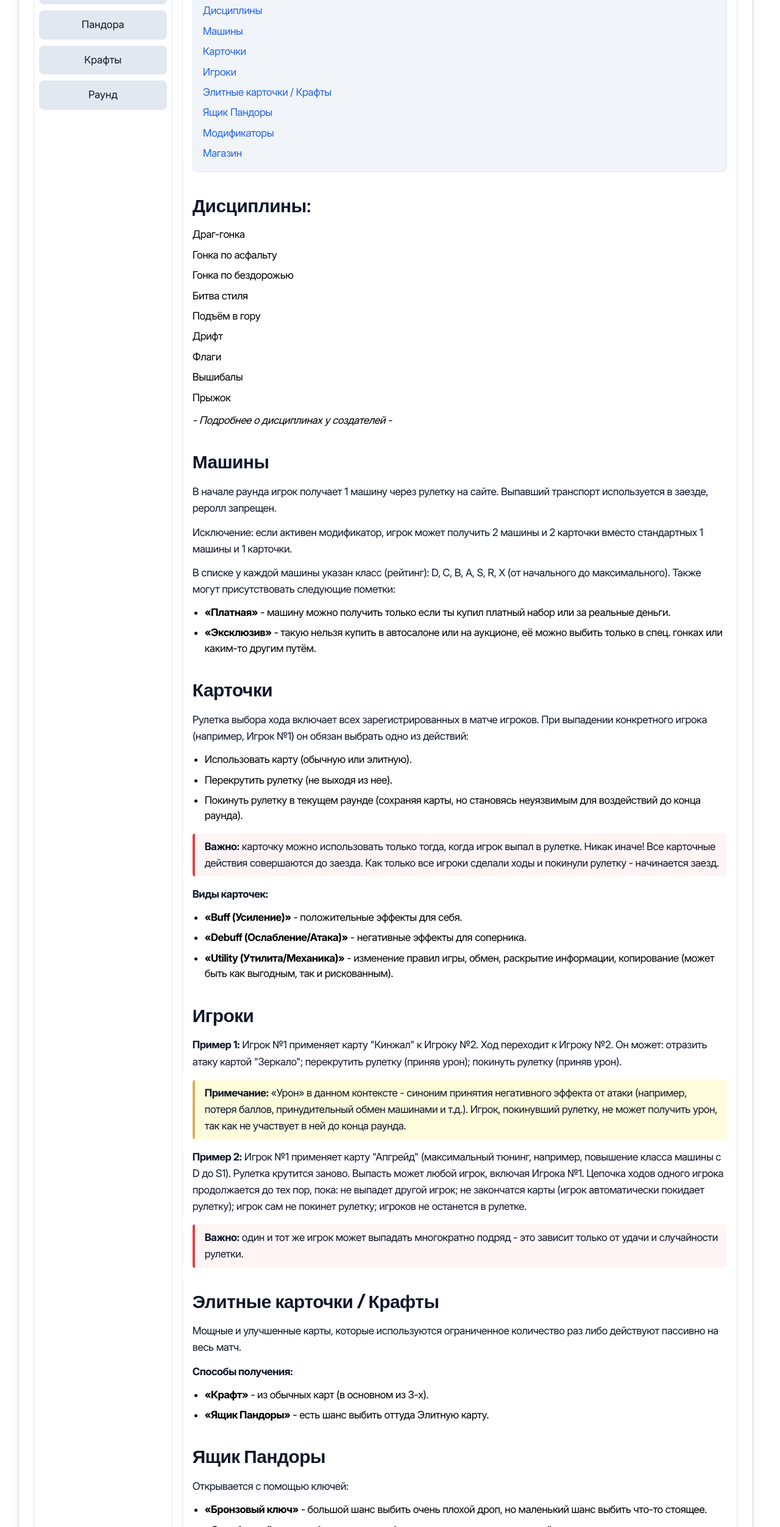
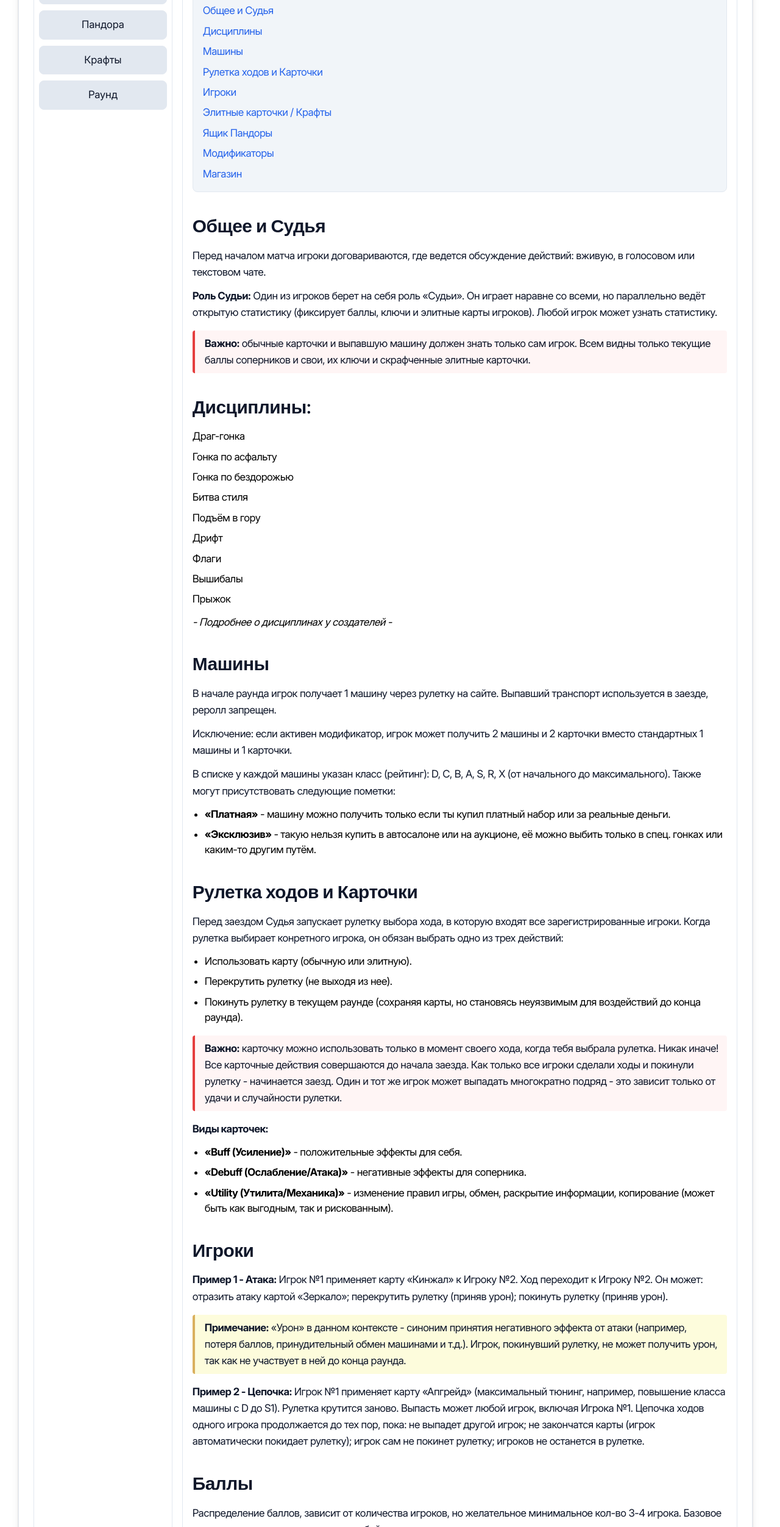
Before and after one commit to DuneFyq/car-roullete-v1, a website built with Vite: page src/index.html in a window 1280 px wide. Shown: the part 296-2800 px from the top of the page at 61% size. Built offline with nearby package versions, Linux system fonts and the light colour scheme.

Commit message:
The rules have been tweaked.

```diff
--- a/src/index.html
+++ b/src/index.html
@@ -78,6 +78,11 @@
                   <h3 class="tab-rules__nav-heading">Содержание</h3>
                   <ul class="tab-rules__list tab-rules__list--nav">
                     <li class="tab-rules__list-item">
+                      <a class="tab-rules__link" href="#referee-general"
+                        >Общее и Судья</a
+                      >
+                    </li>
+                    <li class="tab-rules__list-item">
                       <a class="tab-rules__link" href="#discipline"
                         >Дисциплины</a
                       >
@@ -86,7 +91,9 @@
                       <a class="tab-rules__link" href="#car">Машины</a>
                     </li>
                     <li class="tab-rules__list-item">
-                      <a class="tab-rules__link" href="#card">Карточки</a>
+                      <a class="tab-rules__link" href="#card"
+                        >Рулетка ходов и Карточки</a
+                      >
                     </li>
                     <li class="tab-rules__list-item">
                       <a class="tab-rules__link" href="#player">Игроки</a>
@@ -111,6 +118,31 @@
                     </li>
                   </ul>
                 </nav>
+
+                <!-- Секция: Общее и Судья -->
+                <section class="tab-rules__section" id="referee-general">
+                  <h3
+                    class="tab-rules__section-title tab-rules__section-title--car"
+                  >
+                    Общее и Судья
+                  </h3>
+                  <p class="tab-rules__text">
+                    Перед началом матча игроки договариваются, где ведется
+                    обсуждение действий: вживую, в голосовом или текстовом чате.
+                  </p>
+                  <p class="tab-rules__text">
+                    <strong>Роль Судьи:</strong> Один из игроков берет на себя
+                    роль «Судьи». Он играет наравне со всеми, но параллельно
+                    ведёт открытую статистику (фиксирует баллы, ключи и элитные
+                    карты игроков). Любой игрок может узнать статистику.
+                  </p>
+                  <p class="tab-rules__text tab-rules__text--important">
+                    <strong>Важно:</strong> обычные карточки и выпавшую машину
+                    должен знать только сам игрок. Всем видны только текущие
+                    баллы соперников и свои, их ключи и скрафченные элитные
+                    карточки.
+                  </p>
+                </section>
 
                 <!-- Секция: Дисциплины -->
                 <section class="tab-rules__section" id="discipline">
@@ -170,17 +202,17 @@
                   </ul>
                 </section>
 
-                <!-- Секция: Карточки -->
+                <!-- Секция: Рулетка ходов и Карточки -->
                 <section class="tab-rules__section" id="card">
                   <h3
                     class="tab-rules__section-title tab-rules__section-title--card"
                   >
-                    Карточки
+                    Рулетка ходов и Карточки
                   </h3>
                   <p class="tab-rules__text">
-                    Рулетка выбора хода включает всех зарегистрированных в матче
-                    игроков. При выпадении конкретного игрока (например, Игрок
-                    №1) он обязан выбрать одно из действий:
+                    Перед заездом Судья запускает рулетку выбора хода, в которую
+                    входят все зарегистрированные игроки. Когда рулетка выбирает
+                    конретного игрока, он обязан выбрать одно из трех действий:
                   </p>
                   <ul class="tab-rules__list">
                     <li class="tab-rules__list-item">
@@ -195,10 +227,13 @@
                     </li>
                   </ul>
                   <p class="tab-rules__text tab-rules__text--important">
-                    <strong>Важно:</strong> карточку можно использовать только
-                    тогда, когда игрок выпал в рулетке. Никак иначе! Все
-                    карточные действия совершаются до заезда. Как только все
-                    игроки сделали ходы и покинули рулетку - начинается заезд.
+                    <strong>Важно:</strong> карточку можно использовать только в
+                    момент своего хода, когда тебя выбрала рулетка. Никак иначе!
+                    Все карточные действия совершаются до начала заезда. Как
+                    только все игроки сделали ходы и покинули рулетку -
+                    начинается заезд. Один и тот же игрок может выпадать
+                    многократно подряд - это зависит только от удачи и
+                    случайности рулетки.
                   </p>
                   <p class="tab-rules__text"><strong>Виды карточек:</strong></p>
                   <ul class="tab-rules__list">
@@ -226,10 +261,10 @@
                     Игроки
                   </h3>
                   <p class="tab-rules__text">
-                    <strong>Пример 1:</strong> Игрок №1 применяет карту "Кинжал"
-                    к Игроку №2. Ход переходит к Игроку №2. Он может: отразить
-                    атаку картой "Зеркало"; перекрутить рулетку (приняв урон);
-                    покинуть рулетку (приняв урон).<br />
+                    <strong>Пример 1 - Атака:</strong> Игрок №1 применяет карту
+                    «Кинжал» к Игроку №2. Ход переходит к Игроку №2. Он может:
+                    отразить атаку картой «Зеркало»; перекрутить рулетку (приняв
+                    урон); покинуть рулетку (приняв урон).<br />
                   </p>
                   <p class="tab-rules__text tab-rules__text--note">
                     <strong>Примечание:</strong> «Урон» в данном контексте -
@@ -239,20 +274,43 @@
                     участвует в ней до конца раунда.
                   </p>
                   <p class="tab-rules__text">
-                    <strong>Пример 2:</strong> Игрок №1 применяет карту
-                    "Апгрейд" (максимальный тюнинг, например, повышение класса
-                    машины с D до S1). Рулетка крутится заново. Выпасть может
-                    любой игрок, включая Игрока №1. Цепочка ходов одного игрока
-                    продолжается до тех пор, пока: не выпадет другой игрок; не
-                    закончатся карты (игрок автоматически покидает рулетку);
-                    игрок сам не покинет рулетку; игроков не останется в
-                    рулетке.
+                    <strong>Пример 2 - Цепочка:</strong> Игрок №1 применяет
+                    карту «Апгрейд» (максимальный тюнинг, например, повышение
+                    класса машины с D до S1). Рулетка крутится заново. Выпасть
+                    может любой игрок, включая Игрока №1. Цепочка ходов одного
+                    игрока продолжается до тех пор, пока: не выпадет другой
+                    игрок; не закончатся карты (игрок автоматически покидает
+                    рулетку); игрок сам не покинет рулетку; игроков не останется
+                    в рулетке.
+                  </p>
+                </section>
+
+                <!-- Секция: Баллы -->
+                <section class="tab-rules__section" id="player">
+                  <h3
+                    class="tab-rules__section-title tab-rules__section-title--player"
+                  >
+                    Баллы
+                  </h3>
+                  <p class="tab-rules__text">
+                    Распределение баллов, зависит от количества игроков, но
+                    желательное минимальное кол-во 3-4 игрока. Базовое
+                    распределение, которое можно в любой момент поменять:
                   </p>
                   <p class="tab-rules__text tab-rules__text--important">
-                    <strong>Важно:</strong> один и тот же игрок может выпадать
-                    многократно подряд - это зависит только от удачи и
-                    случайности рулетки.
+                    <strong>Важно:</strong> независимо от того, сколько игроков
+                    участвует, игрок на последнем месте никогда не должен
+                    получать 0 баллов(минимум 0,05 балла).
                   </p>
+                  <ul class="tab-rules__list">
+                    <li class="tab-rules__list-item">1 место - 1 балл.</li>
+                    <li class="tab-rules__list-item">2 место - 0,75 балл.</li>
+                    <li class="tab-rules__list-item">3 место - 0,5 балл.</li>
+                    <li class="tab-rules__list-item">4 место - 0,25 балл.</li>
+                    <li class="tab-rules__list-item">5 место - 0,15 балл.</li>
+                    <li class="tab-rules__list-item">6 место - 0,1 балл.</li>
+                    <li class="tab-rules__list-item">7 место - 0,05 балл.</li>
+                  </ul>
                 </section>
 
                 <!-- Секция: Элитные карточки -->
@@ -313,10 +371,10 @@
                       место в заезде.
                     </li>
                     <li class="tab-rules__list-item">
-                      В рулетке хода наравне с игроками участвует слот
-                      "бронзовый ключ". При его выпадении ключ выдается
-                      следующему игроку, которому выпадет ход (не более 1 раза
-                      за раунд).
+                      В рулетке ходов наравне с игроками присутствует сектор
+                      «Бронзовый ключ». Если он выпадает, Судья делает следующий
+                      прокрут - и тот игрок, на которого укажет рулетка,
+                      забирает этот ключ себе (не более 1 раза за раунд).
                     </li>
                     <li class="tab-rules__list-item">
                       Обмен ключей доступен только в момент своего хода в
@@ -363,10 +421,10 @@
                     покупке запрещен.
                   </p>
                   <p class="tab-rules__text tab-rules__text--important">
-                    Игрок знает, какую карту купил, но не раскрывает её
-                    соперникам. Соперники видят только факт покупки (название
-                    карты остаётся скрытым). Раскрываются только: элитные
-                    карточки, количество баллов и ключей игрока.
+                    <strong>Важно:</strong> игрок знает, какую карту купил, но
+                    не раскрывает её соперникам. Соперники видят только факт
+                    покупки (название карты остаётся скрытым). Раскрываются
+                    только: элитные карточки, количество баллов и ключей игрока.
                   </p>
                   <ul class="tab-rules__list tab-rules__list--shop">
                     <li class="tab-rules__list-item">
```
